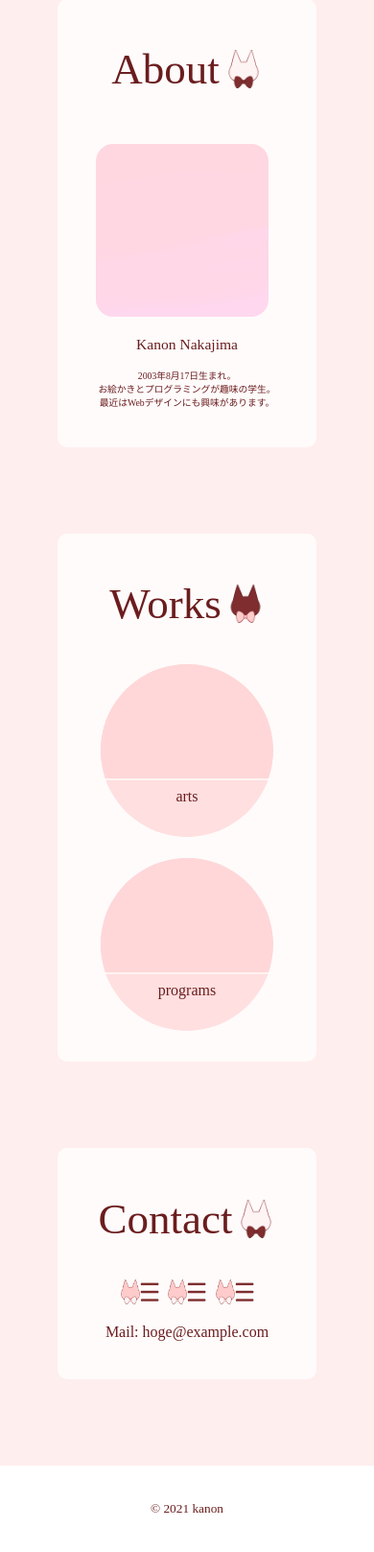
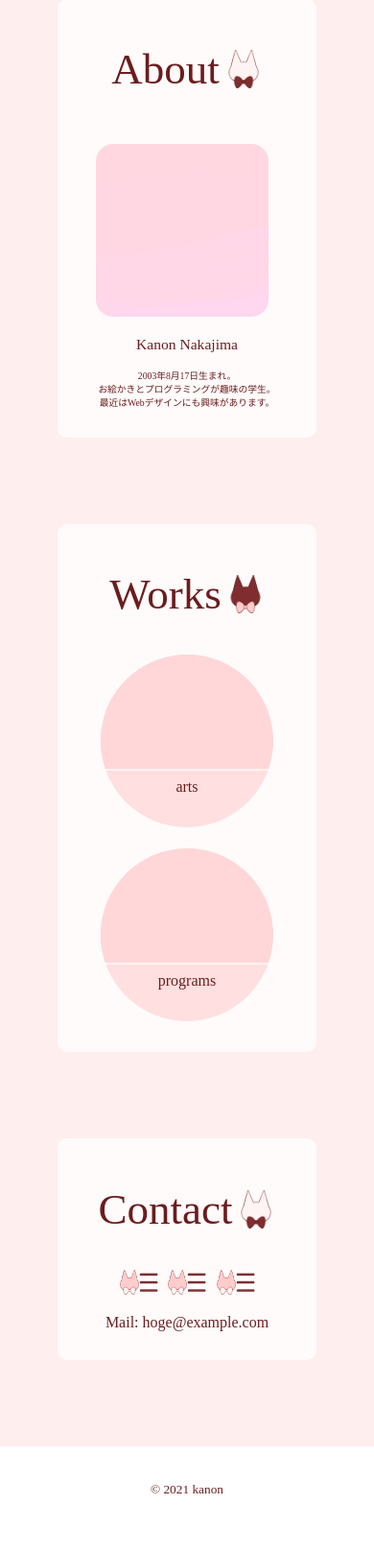
Before and after one commit to kanon2155103/kanon-room, a PHP site: page / in a window 390 px wide. Shown: the part 429-2046 px from the top of the page at 96% size. After the commit the page ends 1985 px from the top, so only its background shows below. Run offline with PHP 8.4, Linux system fonts and the light colour scheme.

Commit message:
デザインの変更

```diff
--- a/kanon-room.css
+++ b/kanon-room.css
@@ -150,7 +150,7 @@ a {
 @media screen and (max-width: 600px) {
 	.about-content {
 		display: block;
-		margin: 0px 30px 30px 30px;
+		margin: 0px 20px 20px 20px;
 		text-align: center;
 	}
 	.profile {
@@ -173,7 +173,7 @@ a {
 	}
 
 	.works-content {
-		margin:0px 30px 30px 30px;
+		margin:0px 20px 20px 20px;
 	}
 	.works-item {
 		display: block;
@@ -196,7 +196,7 @@ a {
 	}
 
 	.contact-content {
-		margin: 0px 30px 30px 30px;
+		margin: 0px 20px 20px 20px;
 	}
 	.contact-item {
 		display: flex;
```
